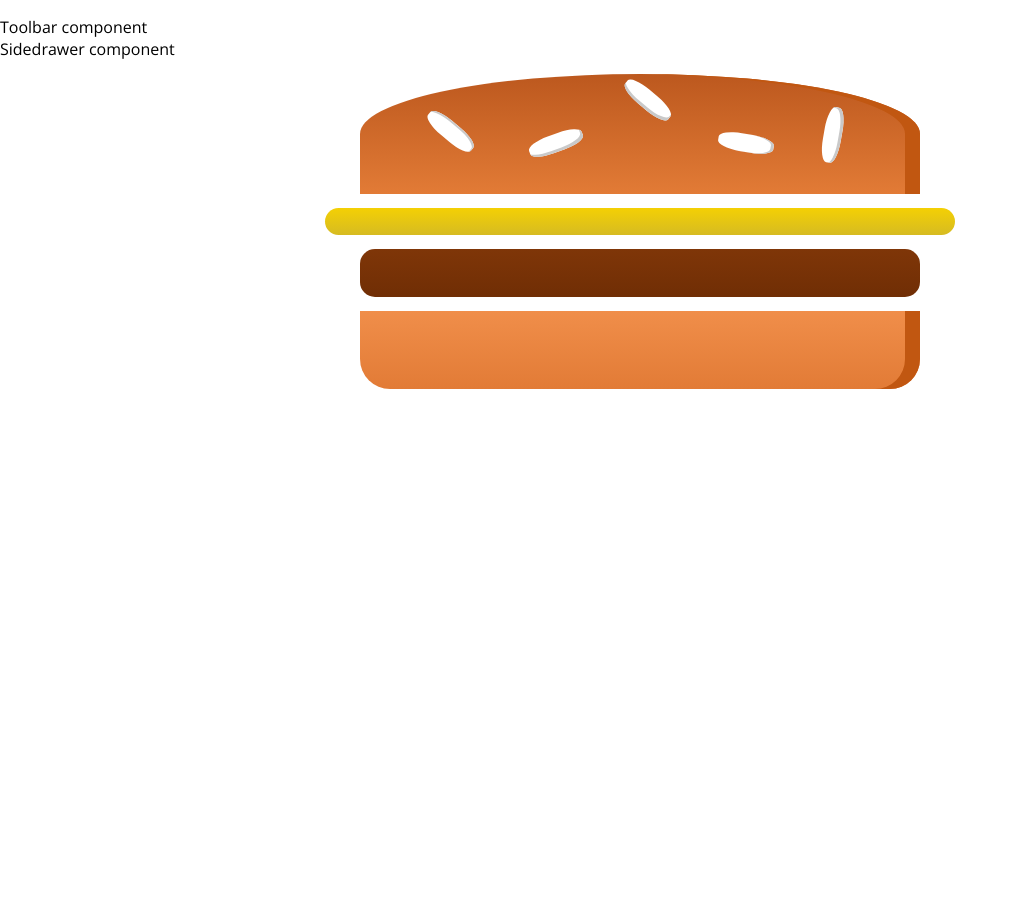
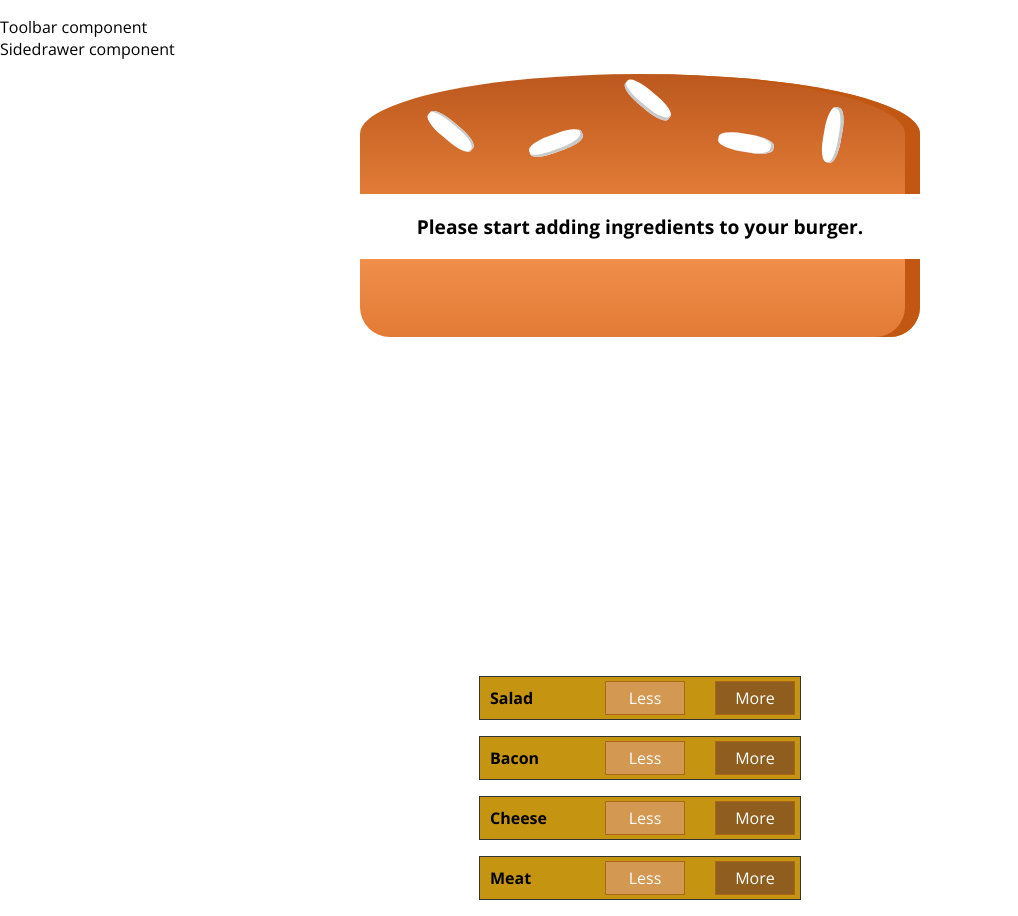
Before and after one commit to rook218/react-burger-builder, a React (Create React App) app: page / in a window 1280 px wide. Shown: the whole page, without its empty margins (0-1018 px from the left). Before the commit the page ends 800 px from the top, so only its background shows below. Built offline with nearby package versions, Linux system fonts and the light colour scheme.

Commit message:
Added dynamic state handling for More button

```diff
--- /dev/null
+++ b/src/components/Burger/BuildControls/BuildControl/BuildControl.js
@@ -0,0 +1,14 @@
+import React from 'react';
+import classes from './BuildControl.module.css'
+
+const buildControl = props => {
+	return (
+		<div className={classes.BuildControl}>
+			<div className={classes.Label}>{props.label}</div>
+			<button className={classes.Less} onClick={() => props.ingredientRemoved(props.type)}>Less</button>
+			<button className={classes.More} onClick={() => props.ingredientAdded(props.type)}>More</button>
+		</div>
+	);
+}
+
+export default buildControl;
--- /dev/null
+++ b/src/components/Burger/BuildControls/BuildControl/BuildControl.module.css
@@ -0,0 +1,60 @@
+.BuildControl {
+	display: flex;
+	justify-content: space-between;
+	align-items: center;
+	margin: 1rem auto;
+	background-color: #c59512;
+	border: 1px solid #333;
+	width: 25%;
+}
+
+.BuildControl button {
+	display: block;
+	font: inherit;
+	padding: 5px;
+	margin: 0 5px;
+	width: 80px;
+	border: 1px solid #AA6817;
+	cursor: pointer;
+	outline: none;
+}
+
+.BuildControl button:disabled {
+	background-color: #AC9980;
+	border: 1px solid #7E7365;
+	color: #ccc;
+	cursor: default;
+}
+
+.BuildControl button:hover:disabled {
+	background-color: #AC9980;
+	color: #ccc;
+	cursor: not-allowed;
+}
+
+.Label {
+	padding: 10px;
+	font-weight: bold;
+	width: 80px;
+}
+
+.BuildControl .Less {
+	background-color: #D39952;
+	color: white;
+}
+
+.BuildControl .More {
+	background-color: #8F5E1E;
+	color: white;
+}
+
+.BuildControl .Less:hover, .BuildControl .Less:active {
+	background-color: #DAA972;
+	color: white;
+}
+
+.BuildControl .More:hover,
+.BuildControl .More:active {
+	background-color: #99703F;
+	color: white;
+}
--- /dev/null
+++ b/src/components/Burger/BuildControls/BuildControls.js
@@ -0,0 +1,27 @@
+import React from 'react';
+import classes from './BuildControls.module.css';
+import BuildControl from './BuildControl/BuildControl';
+
+const controls = [
+	{label: 'Salad', type: 'salad'},
+	{label: 'Bacon', type: 'bacon'},
+	{label: 'Cheese', type: 'cheese'},
+	{label: 'Meat', type: 'meat'},
+]
+
+const buildControls = props => {
+	return (
+		<div>
+			{controls.map(ctrl => {
+				return <BuildControl
+					key={ctrl.label}
+					label={ctrl.label}
+					type={ctrl.type}
+					ingredientAdded={props.ingredientAdded}
+					ingredientRemoved={props.ingredientRemoved} />
+			})}
+		</div>
+	)
+};
+
+export default buildControls
--- /dev/null
+++ b/src/components/Burger/BuildControls/BuildControls.module.css
@@ -0,0 +1,10 @@
+.BuildControls {
+	width: 100%;
+	background-color: #cf8f2e;
+	display: flex;
+	flex-flow: column;
+	align-items: center;
+	box-shadow: 0 2px 1px #ccc;
+	padding: 10px 0;
+
+}
--- a/src/components/Burger/Burger.js
+++ b/src/components/Burger/Burger.js
@@ -4,11 +4,22 @@
 import BurgerIngredient from './BurgerIngredient/BurgerIngredient';
 
 const burger = props => {
+	let transformedIngredients = Object.keys(props.ingredients).map(igKey => {
+		return [...Array(props.ingredients[igKey])].map((_, index) => {
+			return <BurgerIngredient key={igKey + index} type={igKey} />;
+		});
+	})
+	.reduce((arr, el) => {
+		return arr.concat(el);
+	}, []);
+	if (transformedIngredients.length === 0) {
+		transformedIngredients = <p>Please start adding ingredients to your burger.</p>
+	}
+
 	return (
 		<div className={classes.Burger}>
 			<BurgerIngredient type="bread-top" />
-			<BurgerIngredient type="cheese" />
-			<BurgerIngredient type="meat" />
+			{transformedIngredients}
 			<BurgerIngredient type="bread-bottom" />
 		</div>
 	);
--- a/src/containers/BurgerBuilder/BurgerBuilder.js
+++ b/src/containers/BurgerBuilder/BurgerBuilder.js
@@ -2,12 +2,49 @@
 
 import Aux from '../../hoc/Auxiliary';
 import Burger from '../../components/Burger/Burger';
+import BuildControls from '../../components/Burger/BuildControls/BuildControls';
+
+const INGREDIENT_PRICES = {
+	salad: 0.5,
+	cheese: 0.25,
+	meat: 2,
+	bacon: 0.5,
+};
 
 class BurgerBuilder extends Component {
+	state = {
+		ingredients: {
+			salad: 0,
+			bacon: 0,
+			cheese: 0,
+			meat: 0,
+		},
+		totalPrice: 4,
+	};
+
+	addIngredientHandler = type => {
+		const oldCount = this.state.ingredients[type];
+		const updatedCount = oldCount + 1;
+		const updatedIngredients = { ...this.state.ingredients };
+		updatedIngredients[type] = updatedCount;
+
+		const priceAddition = INGREDIENT_PRICES[type];
+		const oldPrice = this.state.totalPrice;
+		const newPrice = oldPrice + priceAddition;
+		this.setState({ totalPrice: newPrice, ingredients: updatedIngredients });
+	};
+
+	removeIngredientHandler = type => {
+
+	};
+
 	render() {
 		return (
 			<Aux>
-				<Burger />
+				<Burger ingredients={this.state.ingredients} />
+				<BuildControls
+					ingredientAdded={this.addIngredientHandler}
+					ingredientRemoved={this.removeIngredientHandler} />
 			</Aux>
 		);
 	}
```
